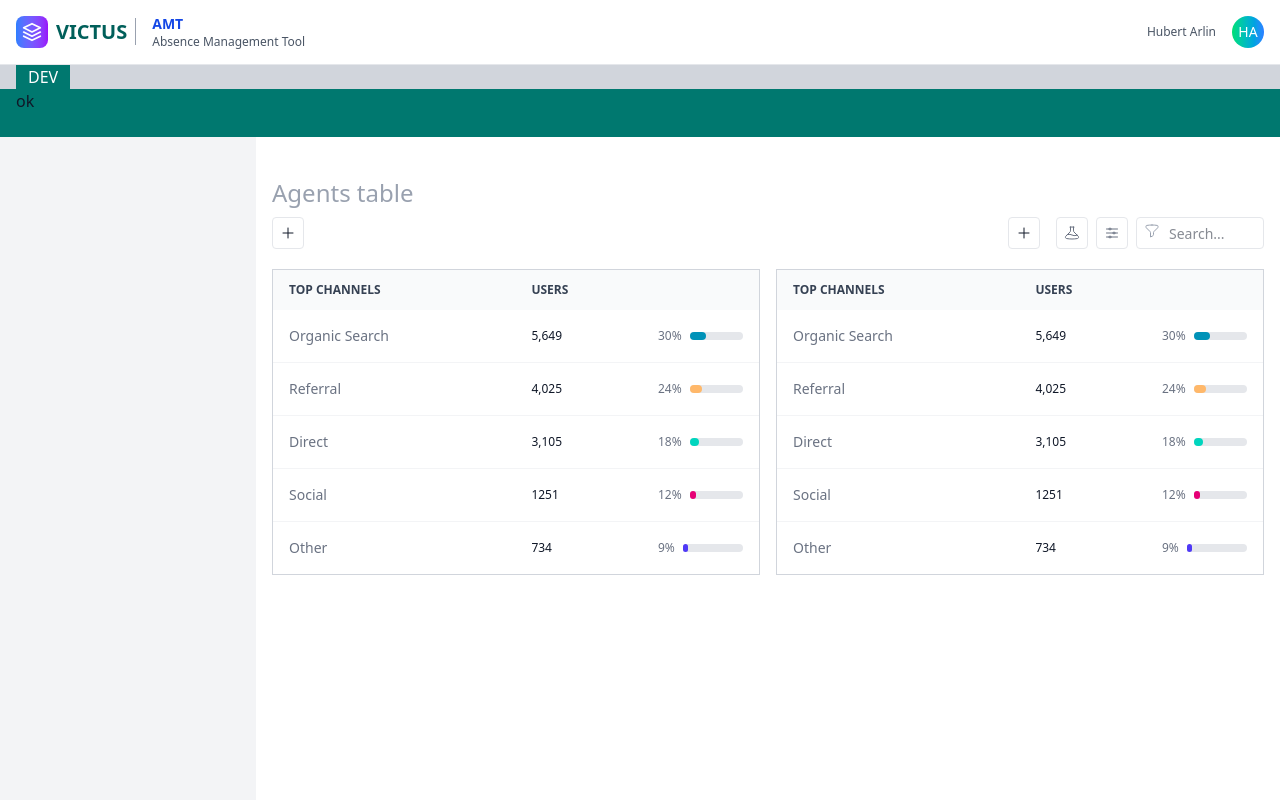
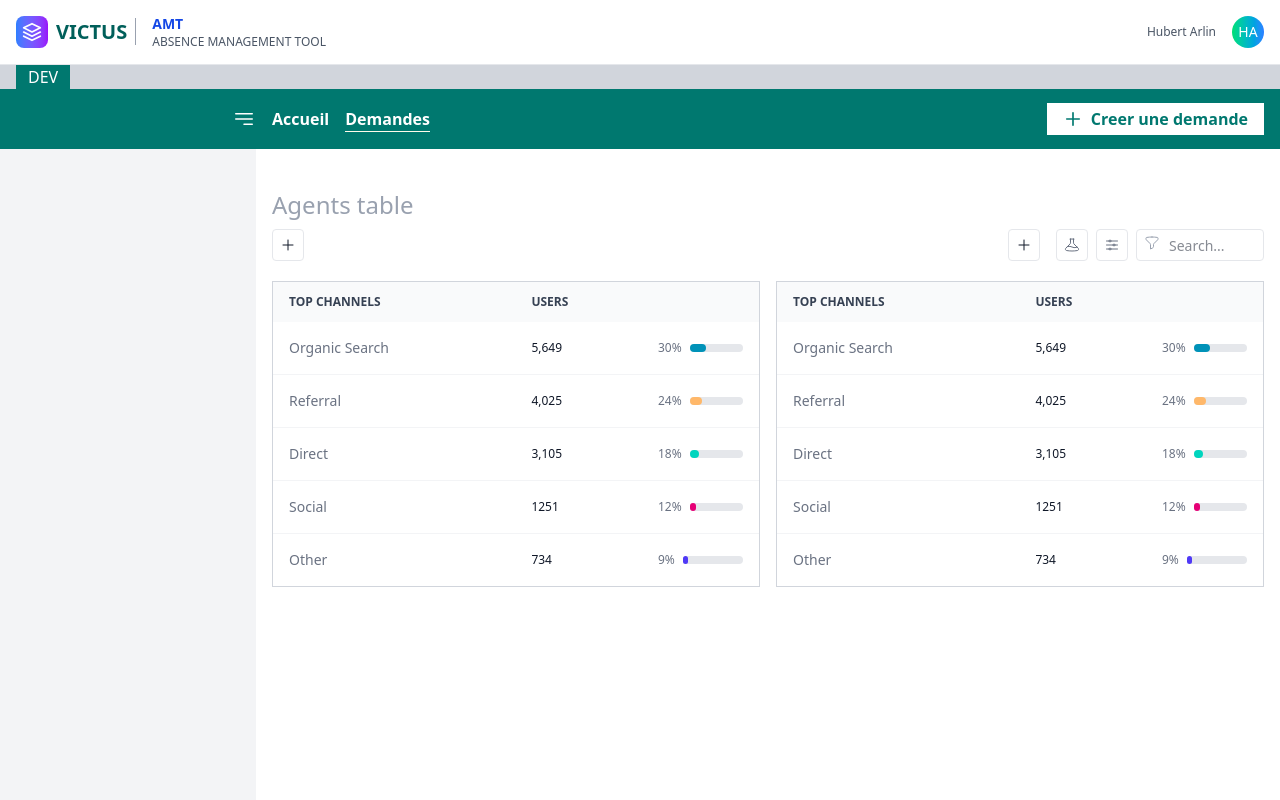
Before and after one commit to Hubert614-oss/AMT, a React (Vite) app: page / in a window 1280 px wide. Shown: the top 800 px of the page. Built offline with nearby package versions, Linux system fonts and the light colour scheme.

Commit message:
feat: integration sidebar

```diff
--- a/src/components/Header.tsx
+++ b/src/components/Header.tsx
@@ -7,11 +7,11 @@ interface HeaderProps {
 const Header = ({ children }: HeaderProps) => {
   return (
     <>
-      <header className="sticky top-0 z-50 w-full border-b border-gray-200 dark:border-gray-800 bg-white dark:bg-gray-900/80 backdrop-blur-md">
-        <div className="container mx-auto px-4">
+      <header className="sticky top-0 z-50 w-full border-b border-gray-200 dark:border-gray-800 bg-white dark:bg-gray-900/80">
+        <div className="mx-auto px-4">
           <div className="flex items-center justify-between h-16">
-            {/* Logo à gauche */}
-            <div className="flex items-center">
+            {/* Logo à gauche - toujours au début du conteneur */}
+            <div className="flex items-center justify-start">
               <div className="shrink-0">
                 <div className="flex items-center space-x-2">
                   <div className="w-8 h-8 bg-linear-to-r from-blue-500 to-purple-600 rounded-lg flex items-center justify-center">
@@ -40,15 +40,15 @@ const Header = ({ children }: HeaderProps) => {
                       AMT
                     </span>
                     <span className="text-xs text-gray-600 dark:text-gray-400">
-                      Absence Management Tool
+                      ABSENCE MANAGEMENT TOOL
                     </span>
                   </div>
                 </div>
               </div>
             </div>
 
-            {/* Theme toggle et avatar à droite */}
-            <div className="flex items-center space-x-4">
+            {/* Theme toggle et avatar à droite - toujours au fond droite */}
+            <div className="flex items-center justify-end space-x-4">
               {/* <ThemeToggle /> */}
               <span className="text-xs text-gray-600 dark:text-gray-400">Hubert Arlin</span>
               {/* Avatar */}
@@ -74,30 +74,56 @@ const Header = ({ children }: HeaderProps) => {
         </div>
       </header>
       {/* header principal */}
-      <header className="w-full bg-teal-700 relative h-12">
-        <div className='px-4'>
-          ok
+      <header className="w-full bg-teal-700 relative h-15">
+        <div className='flex items-center h-full text-white font-semibold'>
+          {/* Partie gauche - largeur fixe w-64 */}
+          <div className='w-64 flex items-center justify-end'>
+            <svg xmlns="http://www.w3.org/2000/svg" fill="none" viewBox="0 0 24 24" strokeWidth="1.5" stroke="currentColor" className="size-6">
+              <path strokeLinecap="round" strokeLinejoin="round" d="M3.75 6.75h16.5M3.75 12h16.5M12 17.25h8.25" />
+            </svg>
+          </div>
+          {/* Partie droite - prend tout l'espace restant */}
+          <div className='flex-1 px-4 flex items-center justify-between h-full'>
+            <div className='flex gap-4'>
+              <a href="">Accueil</a>
+              <a href="" className='border-b border-amber-50'>Demandes</a>
+            </div>
+            {/*  */}
+            <div className='justify-end'>
+              <button className='bg-white text-teal-700 px-4 py-1 font-semibold hover:bg-gray-100 transition flex items-center gap-2'>
+                {/* Icône SVG + */}
+                <svg xmlns="http://www.w3.org/2000/svg" fill="none" viewBox="0 0 24 24" strokeWidth="2" stroke="currentColor" className="w-5 h-5">
+                  <path strokeLinecap="round" strokeLinejoin="round" d="M12 4.5v15m7.5-7.5h-15" />
+                </svg>
+                {/* Texte masqué sur mobile */}
+                <span className="hidden sm:inline">Creer une demande</span>
+              </button>
+            </div>
+          </div>
         </div>
       </header>
       {/* main container */}
       <div className="flex flex-1">
         {/* sidebar left */}
-        <aside className="w-64 bg-gray-100 dark:bg-gray-800 min-h-screen">
+        <aside className="w-64 bg-gray-100 dark:bg-gray-800 min-h-screen px-4">
           {/* sidebar content will go here */}
+          <div className=''>
+
+          </div>
         </aside>
 
         {/* main content area */}
         <main className="flex-1">
           <div className='p-4'>
-        {children}
+            {children}
           </div>
         </main>
       </div>
 
       {/* main content here */}
-        <div className='p-4'>
-          { children }
-        </div>
+      <div className='p-4'>
+        {children}
+      </div>
     </>
   );
 };
```
